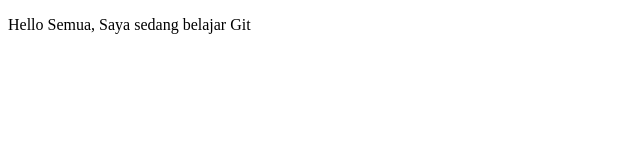
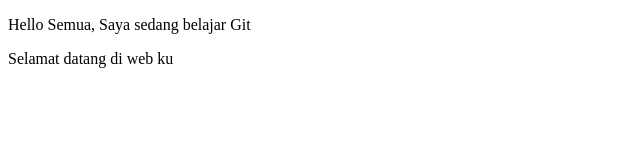
Before and after one commit to doniset625/belajar-git, a plain HTML site: page index.html in a window 1280 px wide. Shown: the whole page, without its empty margins (0-640 px from the left). Drawn offline with Linux system fonts and the light colour scheme.

Commit message:
add paragrph to index.html

```diff
--- a/index.html
+++ b/index.html
@@ -8,6 +8,7 @@
 
 <body>
     <p>Hello Semua, Saya sedang belajar Git</p>
+    <p>Selamat datang di web ku</p>
 </body>
 
 </html>
```
